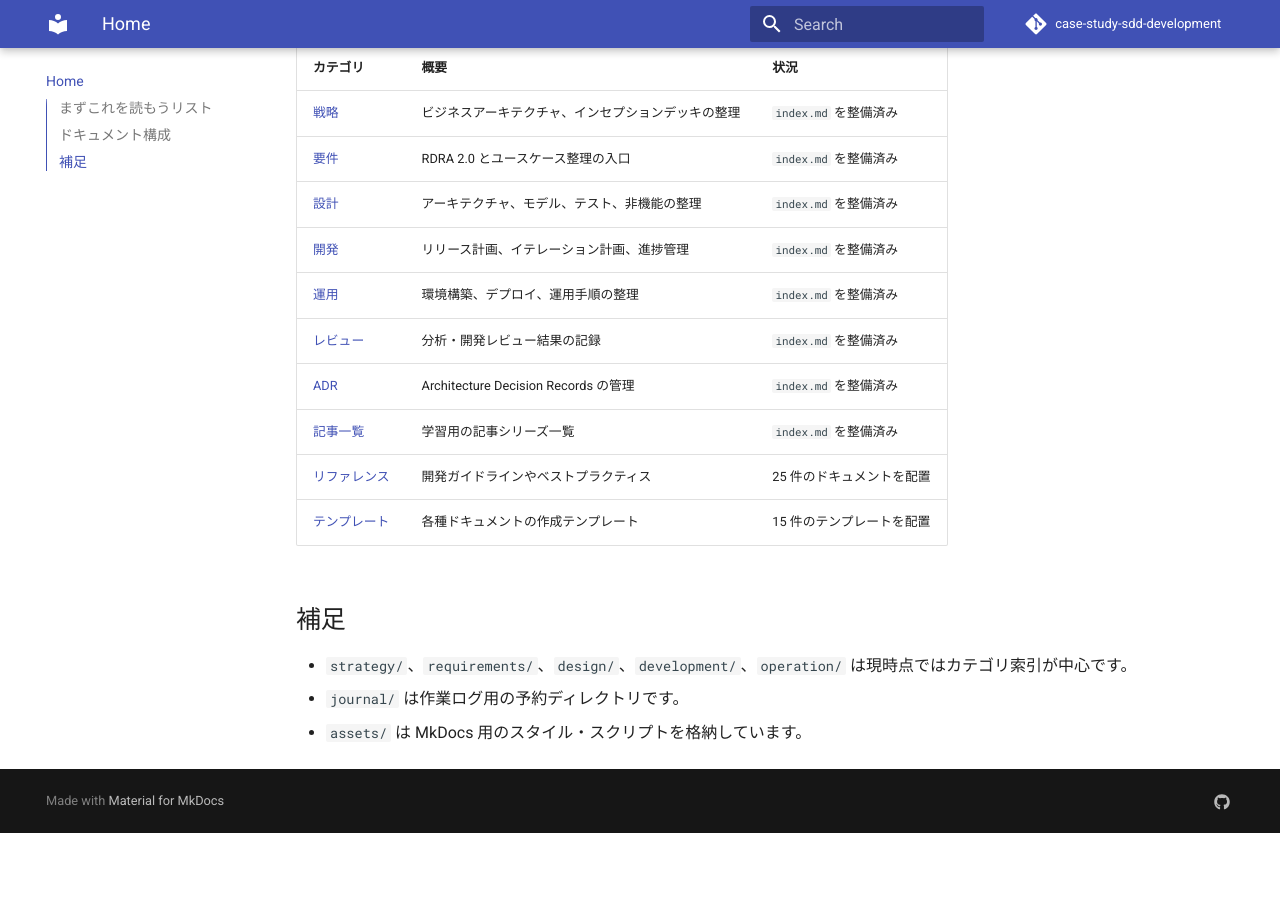
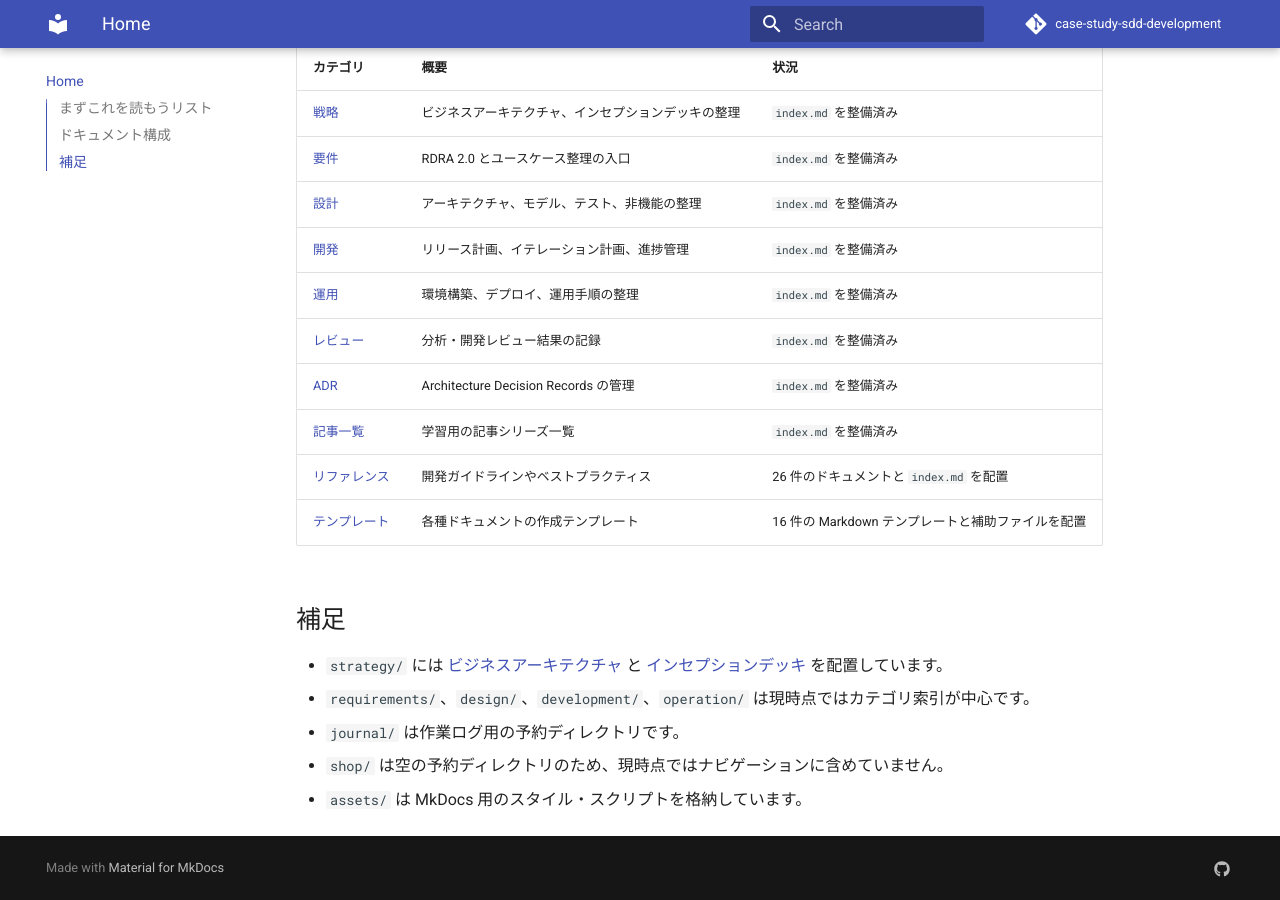
Before and after one commit to k2works/case-study-sdd-development, an MkDocs documentation site: the page built from docs/index.md, in a window 1280 px wide and 900 px high, scrolled down 584 px. Built offline with MkDocs 1.6.1 and Material for MkDocs 9.7.7, drawn with Linux system fonts in a browser that asks for light colours; comment, search, counter and statistics services are not loaded; before the commit the page ends 1417 px from its top, so only the background shows below that.

Commit message:
docs: ドキュメント索引と MkDocs ナビゲーションを更新

```diff
--- a/docs/index.md
+++ b/docs/index.md
@@ -23,11 +23,13 @@
 | [レビュー](./review/index.md) | 分析・開発レビュー結果の記録 | `index.md` を整備済み |
 | [ADR](./adr/index.md) | Architecture Decision Records の管理 | `index.md` を整備済み |
 | [記事一覧](./article/index.md) | 学習用の記事シリーズ一覧 | `index.md` を整備済み |
-| [リファレンス](./reference/index.md) | 開発ガイドラインやベストプラクティス | 25 件のドキュメントを配置 |
-| [テンプレート](./template/index.md) | 各種ドキュメントの作成テンプレート | 15 件のテンプレートを配置 |
+| [リファレンス](./reference/index.md) | 開発ガイドラインやベストプラクティス | 26 件のドキュメントと `index.md` を配置 |
+| [テンプレート](./template/index.md) | 各種ドキュメントの作成テンプレート | 16 件の Markdown テンプレートと補助ファイルを配置 |
 
 ## 補足
 
-- `strategy/`、`requirements/`、`design/`、`development/`、`operation/` は現時点ではカテゴリ索引が中心です。
+- `strategy/` には [ビジネスアーキテクチャ](./strategy/business_architecture.md) と [インセプションデッキ](./strategy/inception_deck.md) を配置しています。
+- `requirements/`、`design/`、`development/`、`operation/` は現時点ではカテゴリ索引が中心です。
 - `journal/` は作業ログ用の予約ディレクトリです。
+- `shop/` は空の予約ディレクトリのため、現時点ではナビゲーションに含めていません。
 - `assets/` は MkDocs 用のスタイル・スクリプトを格納しています。
--- a/mkdocs.yml
+++ b/mkdocs.yml
@@ -65,6 +65,8 @@ nav:
   - Home: index.md
   - 戦略:
       - 概要: strategy/index.md
+      - ビジネスアーキテクチャ: strategy/business_architecture.md
+      - インセプションデッキ: strategy/inception_deck.md
   - 要件:
       - 概要: requirements/index.md
   - 設計:
```
Also changed, not shown: docs/strategy/index.md (+3 -3 lines).
